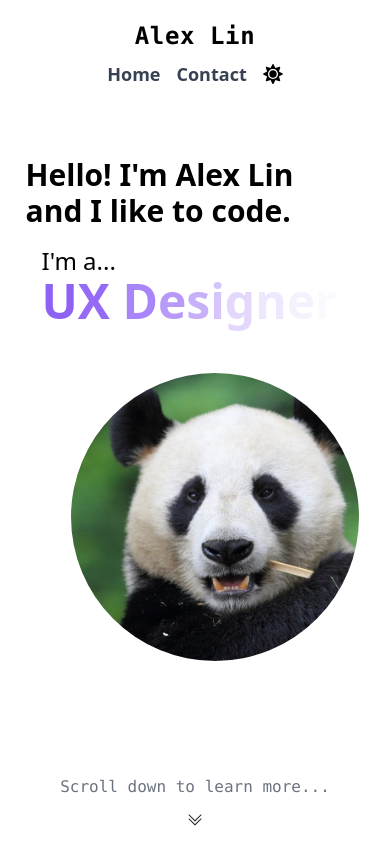
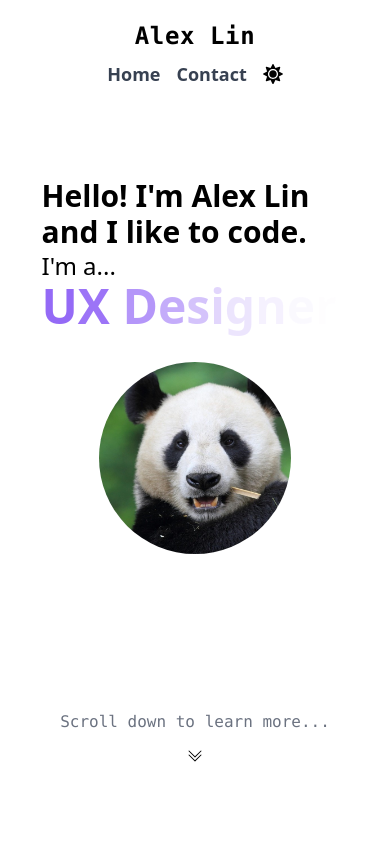
Before and after one commit to alxn3/alxn3.github.io, a Next.js app: page / in a window 390 px wide. Shown: the top 844 px of the page. Built offline with nearby package versions, Linux system fonts and the light colour scheme.

Commit message:
Revamp layouts to correct for smaller screens

```diff
--- a/src/layouts/base-layout.tsx
+++ b/src/layouts/base-layout.tsx
@@ -1,25 +1,31 @@
 import Head from 'next/head';
-import { ReactNode } from 'react';
+import React, { ReactNode } from 'react';
 import Navbar from 'src/components/navbar';
 
 type Props = {
+  headerContent?: ReactNode;
   children?: ReactNode;
 };
 
-const BaseLayout: React.FC<Props> = ({ children }) => {
+const BaseLayout: React.FC<Props> = ({ headerContent, children }) => {
   return (
     <>
-      <div className="h-screen flex flex-col w-11/12 sm:w-8/10 md:w-4/7 lg:w-2/3 mx-auto">
       <Head>
         <title>Alex Lin</title>
         <meta name="description" content="Generated by create next app" />
         <link rel="icon" href="/favicon.ico" />
       </Head>
+      <main className="h-full w-11/12 sm:w-8/10 md:w-4/7 lg:w-2/3 mx-auto">
+        {headerContent ? (
+          <div className="h-full flex flex-col">
             <Navbar />
-        <main className="flex-1">
+            <div className="flex-1">{headerContent}</div>
+          </div>
+        ) : (
+          <Navbar />
+        )}
         {children}
       </main>
-      </div>
     </>
   );
 };
--- a/src/pages/contact.tsx
+++ b/src/pages/contact.tsx
@@ -4,7 +4,8 @@ import BaseLayout from 'src/layouts/base-layout';
 
 const Contact = () => {
   return (
-    <BaseLayout>
+    <BaseLayout
+      headerContent={
         <div className="flex justify-center h-full flex-col">
           <div className="flex flex-1 items-center justify-center">
             <h1 className="text-4xl xs:text-5xl sm:text-6xl md:text-7xl text-center font-black text-transparent bg-clip-text bg-gradient-to-r from-purple-400 to-red-600">
@@ -13,7 +14,8 @@ const Contact = () => {
           </div>
           <Footer />
         </div>
-    </BaseLayout>
+      }
+    ></BaseLayout>
   );
 };
 
--- a/src/pages/index.tsx
+++ b/src/pages/index.tsx
@@ -5,20 +5,26 @@ import ShiftingText from 'src/components/shifting-text';
 
 const Home = () => {
   return (
-    <BaseLayout>
+    <BaseLayout
+      headerContent={
         <div className="flex items-center justify-around md:justify-center h-full flex-col md:py-10">
-        <div className="flex flex-col md:flex-row md:flex-1 justify-center items-center space-x-10 w-full md:pb-40">
+          <div className="flex flex-col md:flex-row md:flex-1 justify-center items-center md:space-x-10 md:pb-40">
             <div>
               <h1 className="text-3xl sm:text-4xl font-semibold">
                 Hello! I&apos;m Alex Lin
                 <br />
                 and I like to code.
               </h1>
-            <div className="p-4">
+              <div className="sm:p-4">
                 <p className="text-2xl sm:text-3xl font-light">I&apos;m a...</p>
                 <ShiftingText
                   className="text-5xl font-black ml-0 md:ml-8"
-                words={['Programmer', 'UX Designer', 'SW Engineer', 'Student']}
+                  words={[
+                    'Programmer',
+                    'UX Designer',
+                    'SW Engineer',
+                    'Student',
+                  ]}
                   colors={[
                     'text-red-500',
                     'text-purple-500',
@@ -28,7 +34,7 @@ const Home = () => {
                 />
               </div>
             </div>
-          <div className="w-72 md:w-50 mt-8 md:mt-0">
+            <div className="w-48 sm:w-60 md:w-56 mt-8 md:mt-0">
               <img
                 src="/panda.jpg"
                 className="object-cover rounded-full width-full h-auto"
@@ -43,6 +49,8 @@ const Home = () => {
             <BsChevronDoubleDown className="animate-bounce" />
           </div>
         </div>
+      }
+    >
       <div className="flex flex-col items-center justify-center h-2/3">
         <div>
           <h1 className="text-4xl sm:text-5xl md:text-6xl font-black text-transparent bg-clip-text bg-gradient-to-r from-red-400 to-yellow-600">
--- a/src/styles/globals.css
+++ b/src/styles/globals.css
@@ -1,3 +1,9 @@
 @tailwind base;
 @tailwind components;
 @tailwind utilities;
+
+html,
+body,
+#__next {
+    height: 100%;
+}
```
Lines whose indentation alone changed are shown as unchanged.
